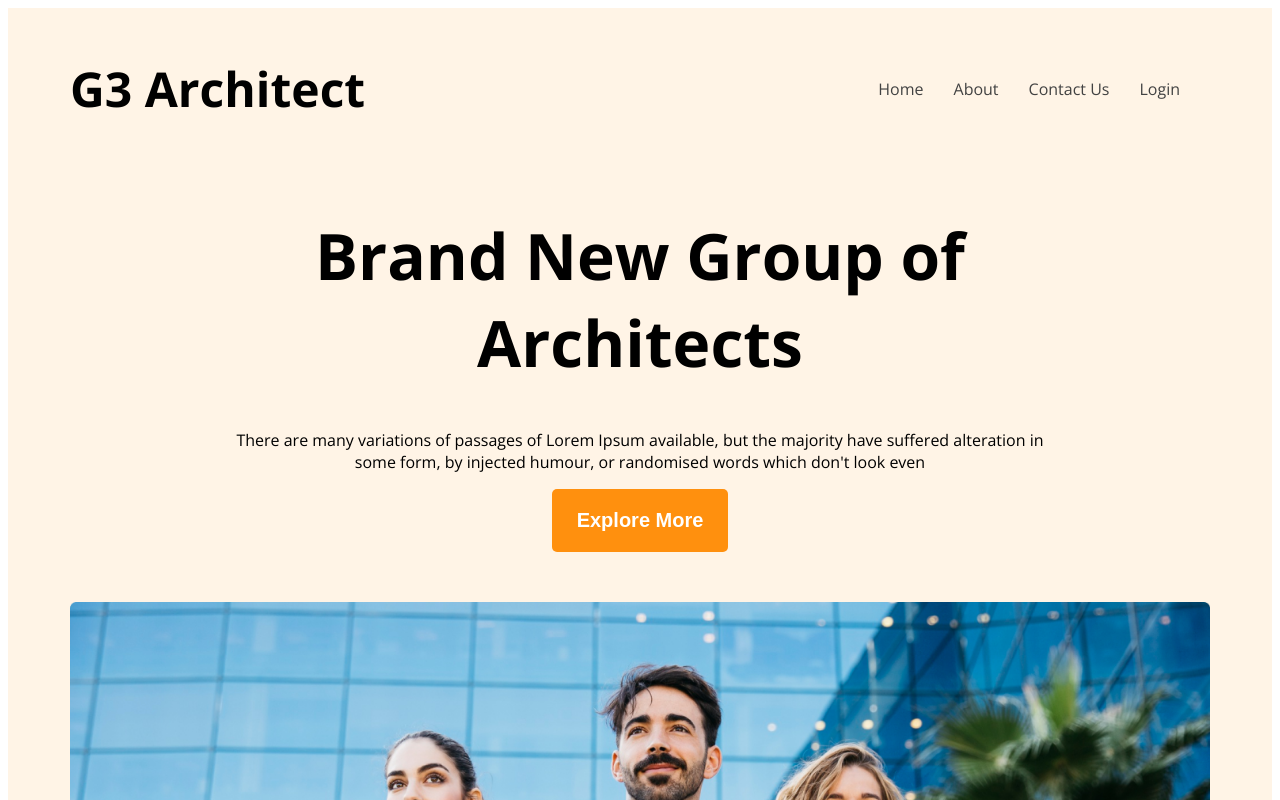
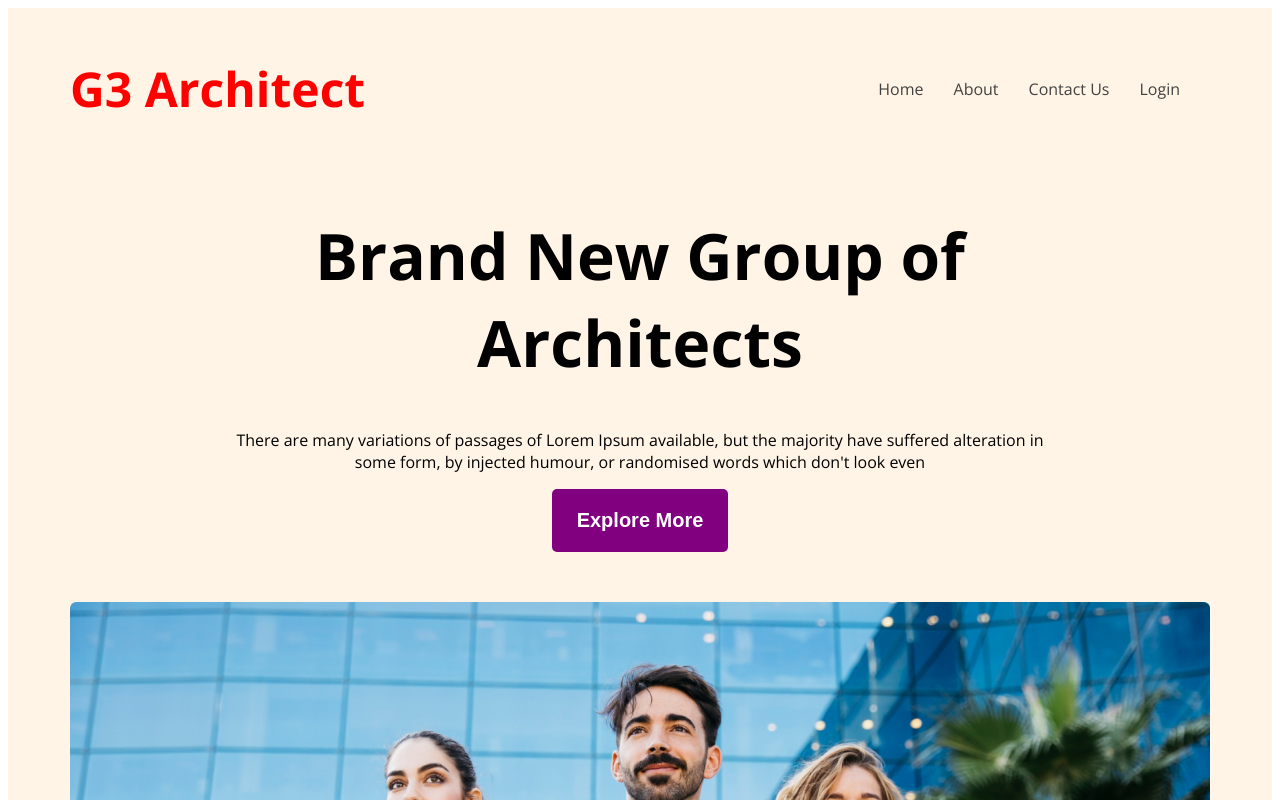
Before and after one commit to Tahsin2843/g3-architect-responsive, a plain HTML site: page index.html in a window 1280 px wide. Shown: the top 800 px of the page. Drawn offline with nearby package versions, Linux system fonts and the light colour scheme.

Commit message:
updated brand name and button

```diff
--- a/Styles/styles.css
+++ b/Styles/styles.css
@@ -28,9 +28,10 @@
 .brand{
     font-weight: 700;
     font-size: 3rem;
+    color: red;
 }
 .button-primary{
-    background-color: #FF900E;
+    background-color: purple;
     color: white;
     padding: 20px 25px;
     font-size: 1.25rem;
```
